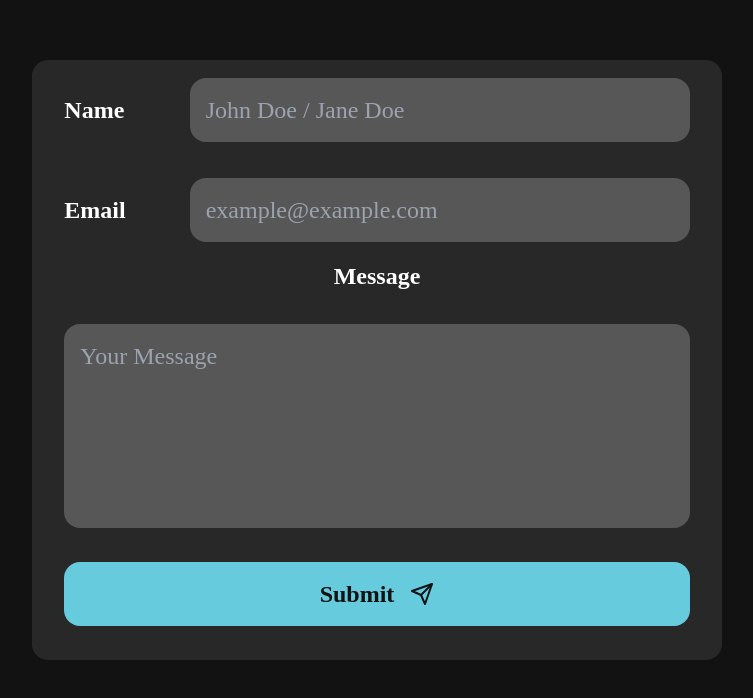
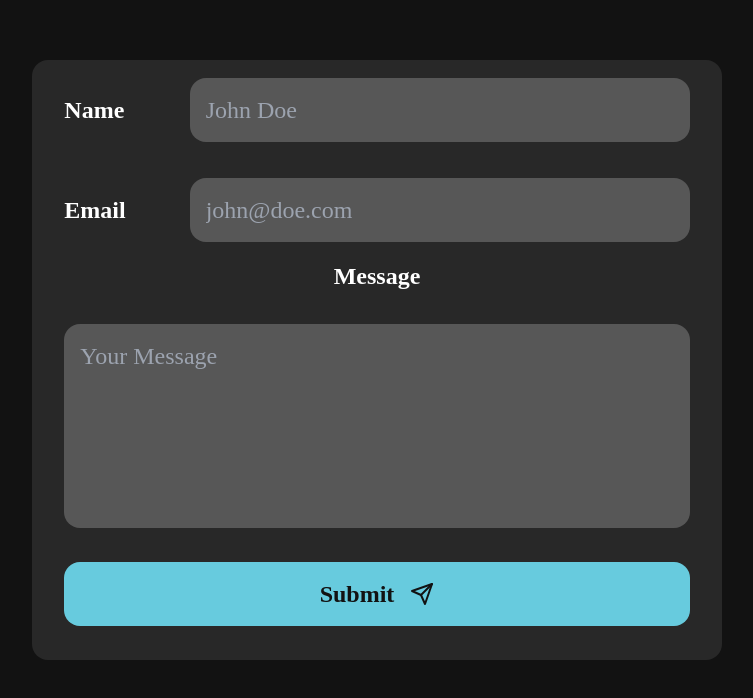
Before and after one commit to bogddeny/portofolio-website, a React (Create React App) app: page / in a window 1280 px wide. Shown: the part 2440-3138 px from the top of the page, without its empty margins (263-1016 px from the left). Built offline with nearby package versions, Linux system fonts and the light colour scheme; the HTML template or start-up script is replaced by a standard one.

Commit message:
update send annimation

```diff
--- a/src/components/Contact.tsx
+++ b/src/components/Contact.tsx
@@ -10,7 +10,7 @@ const Contact = () => {
             <label>Name</label>
           </div>
           <div className='flex flex-col justify-center items-end p-8'>
-            <input type="text" placeholder='John Doe / Jane Doe' className='bg-[#575757] rounded-2xl p-4 w-full md:w-[500px]' />
+            <input type="text" placeholder='John Doe' className='bg-[#575757] rounded-2xl p-4 w-full md:w-[500px]' />
           </div>
         </div>
 
@@ -19,7 +19,7 @@ const Contact = () => {
             <label>Email</label>
           </div>
           <div className='flex flex-col justify-center items-end p-8'>
-            <input type="text" placeholder='example@example.com' className='bg-[#575757] rounded-2xl p-4 w-full md:w-[500px]' />
+            <input type="text" placeholder='john@doe.com' className='bg-[#575757] rounded-2xl p-4 w-full md:w-[500px]' />
           </div>
         </div>
         <div className='flex flex-col justify-center h-3/6'>
@@ -34,7 +34,7 @@ const Contact = () => {
         <button className='bg-[#67cbde] text-[#121212] font-bold m-8 mt-0 p-4 rounded-2xl
         group transition ease-in-out hover:scale-110 hover:text-white flex justify-center items-center'>
           <span className='mr-4'>Submit</span>
-          <span className='group-hover:wiggle duration-300'>
+          <span className='group-hover:rotate-45 duration-300'>
             <FiSend className=''/>
           </span>
         </button>
```
Also changed, not shown: 1 other file (tests, documents, lock files or other folders).
